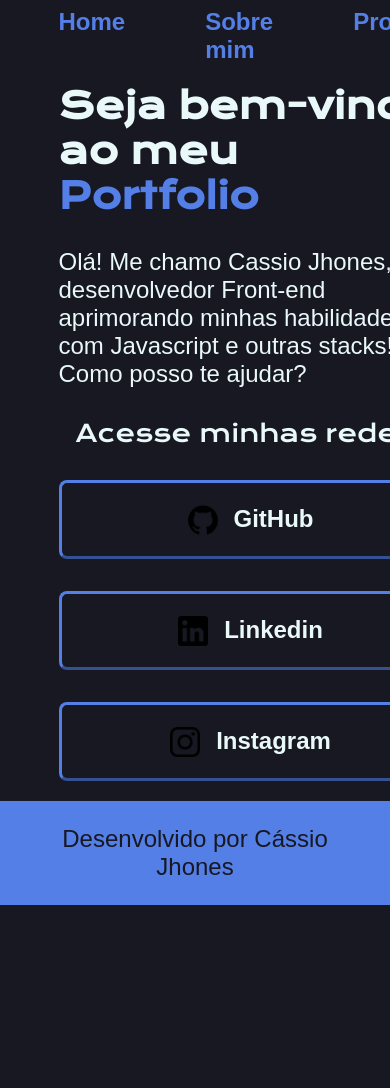
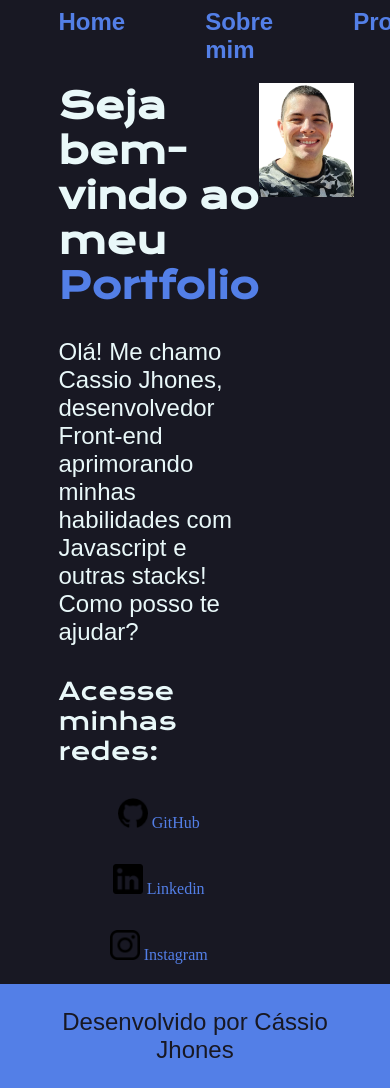
Before and after one commit to CassioJhones/AboutMe, a plain HTML site: page index.html in a window 390 px wide. Shown: the top 1088 px of the page. Before the commit the page ends 905 px from the top, so only its background shows below. Drawn offline with nearby package versions, Linux system fonts and the light colour scheme.

Commit message:
responsividade

```diff
--- a/index.html
+++ b/index.html
@@ -9,7 +9,7 @@
     <title>Nice to meet you</title>
     <link rel="stylesheet" href="./style/style.css">
 
-
+</head>
 <body>
     <header class="cabecalho">
         <nav class="cabecalho__menu">
@@ -33,36 +33,27 @@
             <div class="apresentacao__links">
                 <h2 class="apresentacao__links__subtitulo">Acesse minhas redes:</h2>
 
-                <a class="apresentacao__links_link" href="https://github.com/CassioJhones" title="Navegar para o perfil do GitHub" target="_blank">
+                <a class="apresentacao__links_navegacao" href="https://github.com/CassioJhones" title="Navegar para o perfil do GitHub" target="_blank">
                     <img class="git" src="./assets/logotipo-do-github.png" alt="">
                     GitHub
                 </a>
-
-
-                <a class="apresentacao__links_link" href="https://www.linkedin.com/in/cassio-bjhones/" title="Navegar para o perfil do Linkedin" target="_blank">
+                <a class="apresentacao__links_navegacao" href="https://www.linkedin.com/in/cassio-bjhones/" title="Navegar para o perfil do Linkedin" target="_blank">
                     <img class="git" src="./assets/linkedin-logo.png" alt="">
                     Linkedin
                 </a>
 
-
-                <a class="apresentacao__links_link" href="https://www.instagram.com/sr.jhones_/" title="Navegar para o perfil do instagram" target="_blank">
+                <a class="apresentacao__links_navegacao" href="https://www.instagram.com/sr.jhones_/" title="Navegar para o perfil do instagram" target="_blank">
                     <img class="git" src="./assets/instagram.png" alt="">
                     Instagram
                 </a>
-
-
             </div>
-
         </section>
 
-        <img src="./assets/bustoCassio.jpg" alt="Autor da Pagina">
-
+        <img class="apresentacao__imagem" src="./assets/bustoCassio.jpg" alt="Autor da Pagina">
 
     </main>
     <footer class="rodape">
         <p>Desenvolvido por Cássio Jhones</p>
     </footer>
-
 </body>
-
 </html>
```
